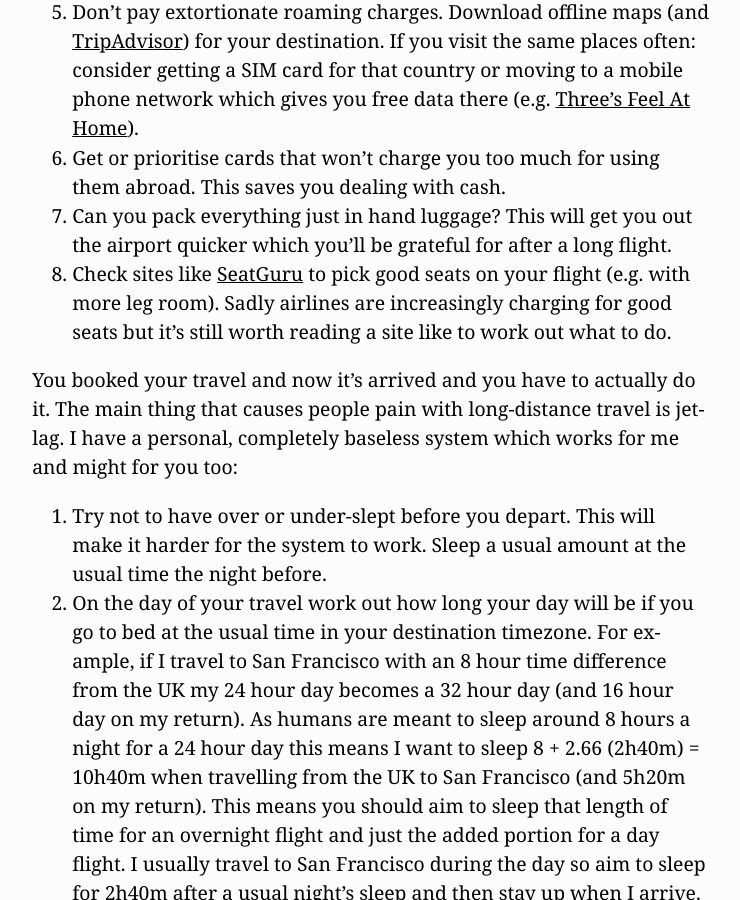
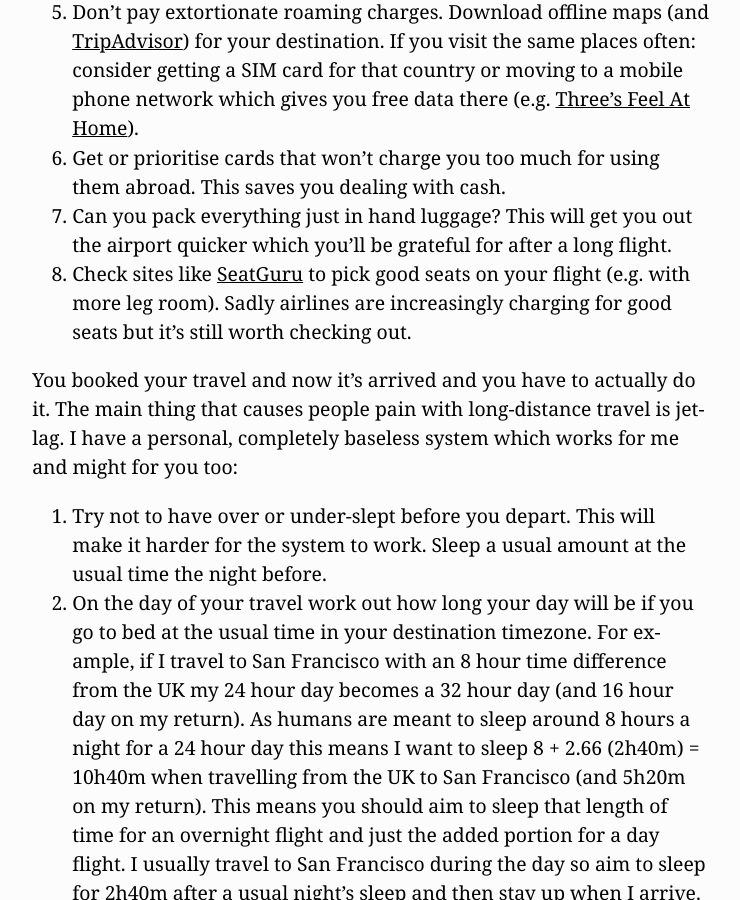
Before and after one commit to MikeMcQuaid/mikemcquaid.com, a Jekyll site: the page built from _posts/2016-03-30-long-distance-business-travel.markdown, in a window 1280 px wide and 900 px high, scrolled down 1009 px. Shown: the whole window, without its empty margins (269-1009 px from the left). Built offline with Jekyll 4.4.1, drawn with Linux system fonts in a browser that asks for light colours.

Commit message:
long-distance-business-travel: fix typo.

```diff
--- a/_posts/2016-03-30-long-distance-business-travel.markdown
+++ b/_posts/2016-03-30-long-distance-business-travel.markdown
@@ -16,7 +16,7 @@ With these in mind: let's optimise your travel starting with organising it:
 5. Don't pay extortionate roaming charges. Download offline maps (and [TripAdvisor](https://www.tripadvisor.com)) for your destination. If you visit the same places often: consider getting a SIM card for that country or moving to a mobile phone network which gives you free data there (e.g. [Three's Feel At Home](http://www.three.co.uk/Discover/Phones/Feel_At_Home)).
 6. Get or prioritise cards that won't charge you too much for using them abroad. This saves you dealing with cash.
 7. Can you pack everything just in hand luggage? This will get you out the airport quicker which you'll be grateful for after a long flight.
-8. Check sites like [SeatGuru](http://www.seatguru.com) to pick good seats on your flight (e.g. with more leg room). Sadly airlines are increasingly charging for good seats but it's still worth reading a site like to work out what to do.
+8. Check sites like [SeatGuru](http://www.seatguru.com) to pick good seats on your flight (e.g. with more leg room). Sadly airlines are increasingly charging for good seats but it's still worth checking out.
 
 You booked your travel and now it's arrived and you have to actually do it. The main thing that causes people pain with long-distance travel is jet-lag. I have a personal, completely baseless system which works for me and might for you too:
 
```
